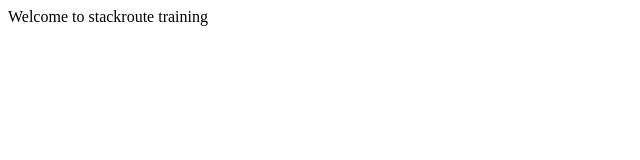
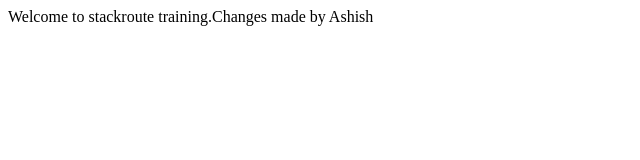
Before and after one commit to ashokruhela/first_rep, a plain HTML site: page index.html in a window 1280 px wide. Shown: the whole page, without its empty margins (0-640 px from the left). Drawn offline with Linux system fonts and the light colour scheme.

Commit message:
Ashish Changes

```diff
--- a/index.html
+++ b/index.html
@@ -3,6 +3,6 @@
     <title> my first web page</title>
   </head>
   <body>
-    <p>Welcome to stackroute training</p>
+    <p>Welcome to stackroute training.Changes made by Ashish</p>
   </body>
 </html>
```
